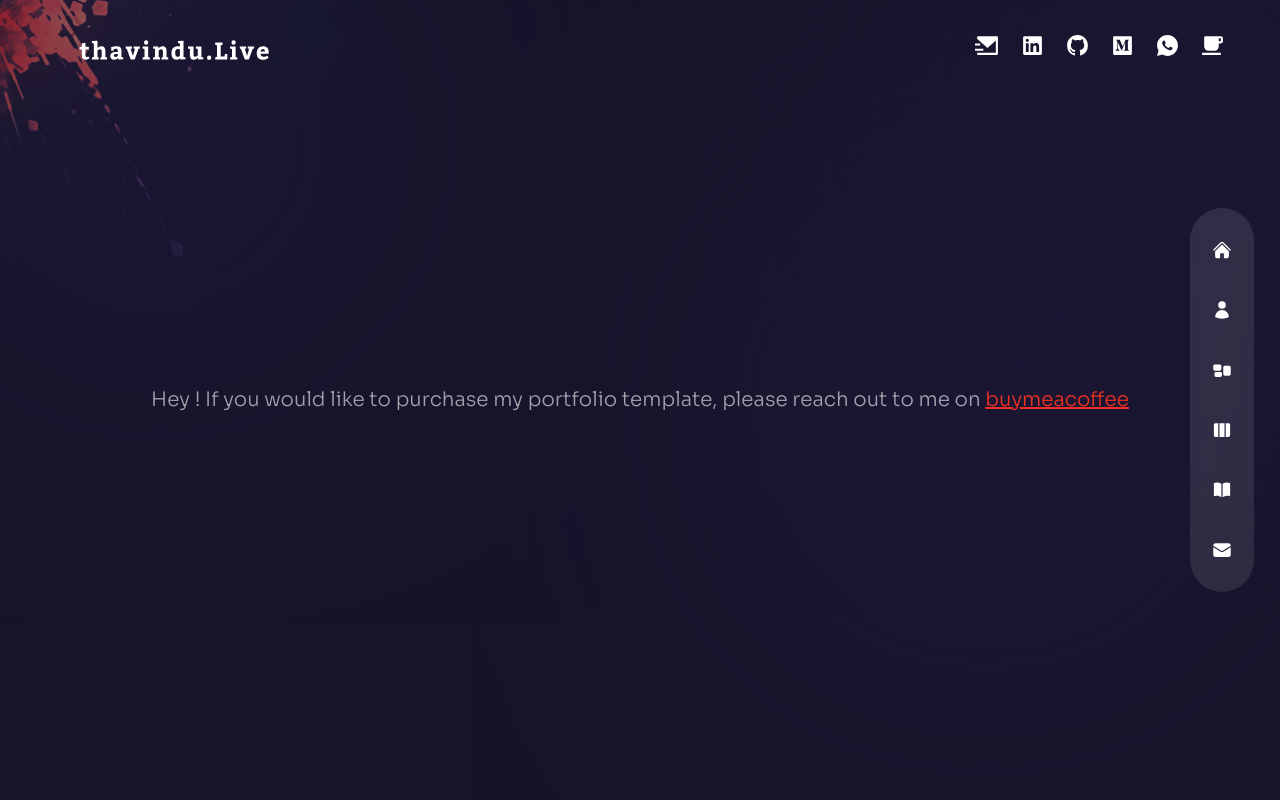
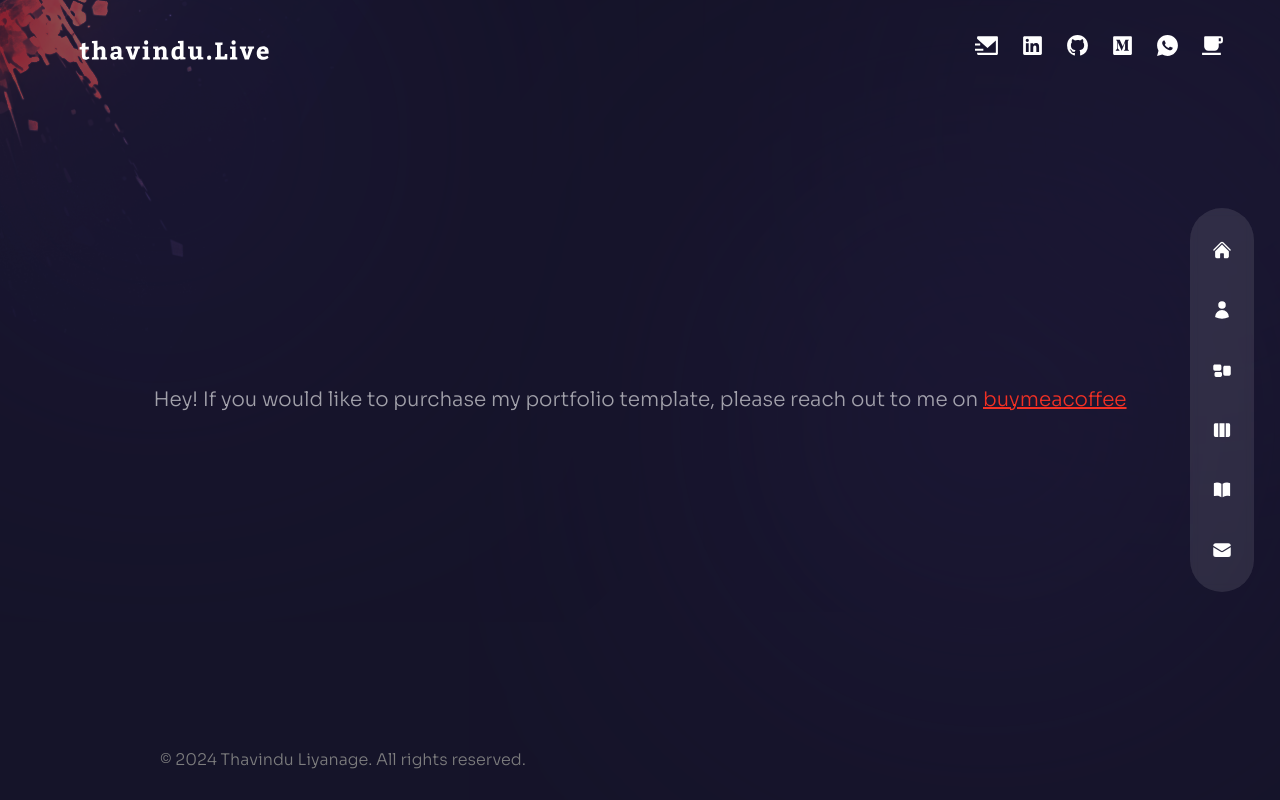
Before and after one commit to IthavinduU/thavindu-live-portfolio, a Next.js app: page /BuyTemplate in a window 1280 px wide. Built offline with nearby package versions, Linux system fonts and the light colour scheme.

Commit message:
Footer fixes and minor updates

```diff
--- a/components/Nav.js
+++ b/components/Nav.js
@@ -14,7 +14,7 @@ export const navData = [
   { name: 'about', path: '/about', icon: <HiUser /> },
   { name: 'services', path: '/services', icon: <HiRectangleGroup /> },
   { name: 'work', path: '/work', icon: <HiViewColumns /> },
-  { name: 'articles', path: '/testimonials', icon: <HiBookOpen />, },
+  { name: 'articles', path: '/articles', icon: <HiBookOpen />, },
   { name: 'contact', path: '/contact', icon: <HiEnvelope />, },
 ];
 
--- a/pages/BuyTemplate.js
+++ b/pages/BuyTemplate.js
@@ -1,10 +1,12 @@
 // pages/buyTemplate.js
+import Footer from "../components/Footer";
 
 const BuyTemplate = () => {
   return (
-    <div className="h-screen flex items-center justify-center bg-primary/60">
+    <div className="h-screen flex flex-col bg-primary/60">
+      <div className="flex-grow flex items-center justify-center">
         <p className="buy-template">
-        Hey ! If you would like to purchase my portfolio template, please reach out to me on{" "}
+          Hey! If you would like to purchase my portfolio template, please reach out to me on{" "}
           <a
             href="https://www.buymeacoffee.com/Odbb0q1cZY"
             target="_blank"
@@ -15,6 +17,11 @@ const BuyTemplate = () => {
           </a>
         </p>
       </div>
+      {/* Footer */}
+      <div className="w-full">
+        <Footer />
+      </div>
+    </div>
   );
 };
 
--- a/pages/testimonials/index.js
+++ b/pages/articles/index.js
@@ -1,5 +1,8 @@
 import Head from 'next/head';
 import Articleslider from '../../components/ArticlesSlider';
+import Bulb from '../../components/Bulb';
+import Footer from "../../components/Footer";
+
 
 // framer motion
 import { motion } from 'framer-motion';
@@ -12,7 +15,7 @@ const Articles = () => {
         <title>Articles By Thavindu</title>
         <meta name="description" content="Read the latest articles and expand your knowledge on various topics. Knowledge is power!" />
       </Head>
-      <div className='h-full bg-primary/30 py-32 text-center'>
+      <div className='h-full bg-primary/30 py-32 text-center flex items-center'>
         <div className='container mx-auto h-full flex flex-col justify-center'>
           {/* title */}
           <motion.h2
@@ -35,7 +38,10 @@ const Articles = () => {
             <Articleslider />
           </motion.div>
         </div>
+        <Bulb />
       </div>
+      {/* Footer */}
+      <Footer />
     </>
   );
 };
```
Also changed, not shown: public/rounded-text.png (deleted), public/t-avt-1.png (deleted). Lines whose indentation alone changed are shown as unchanged.
